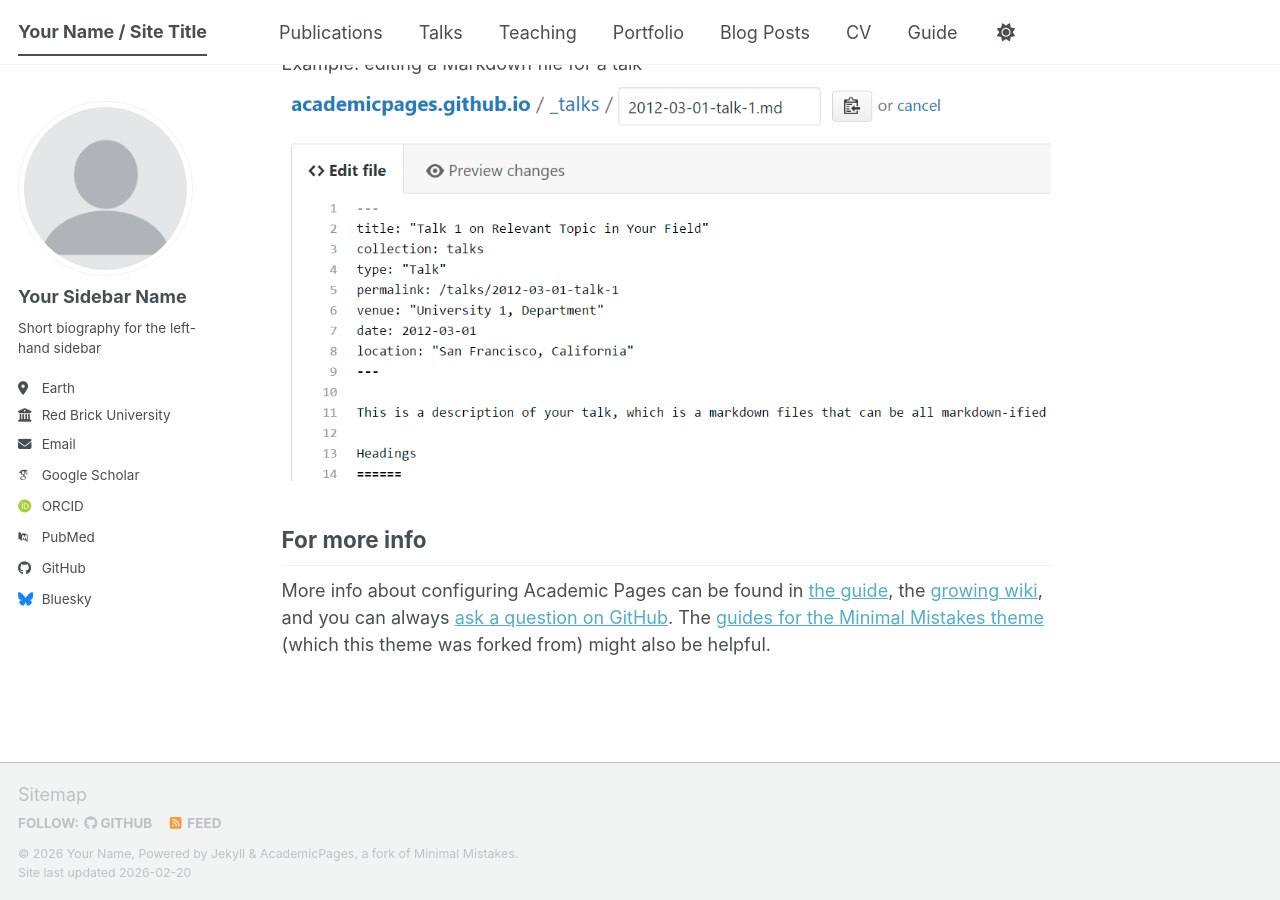
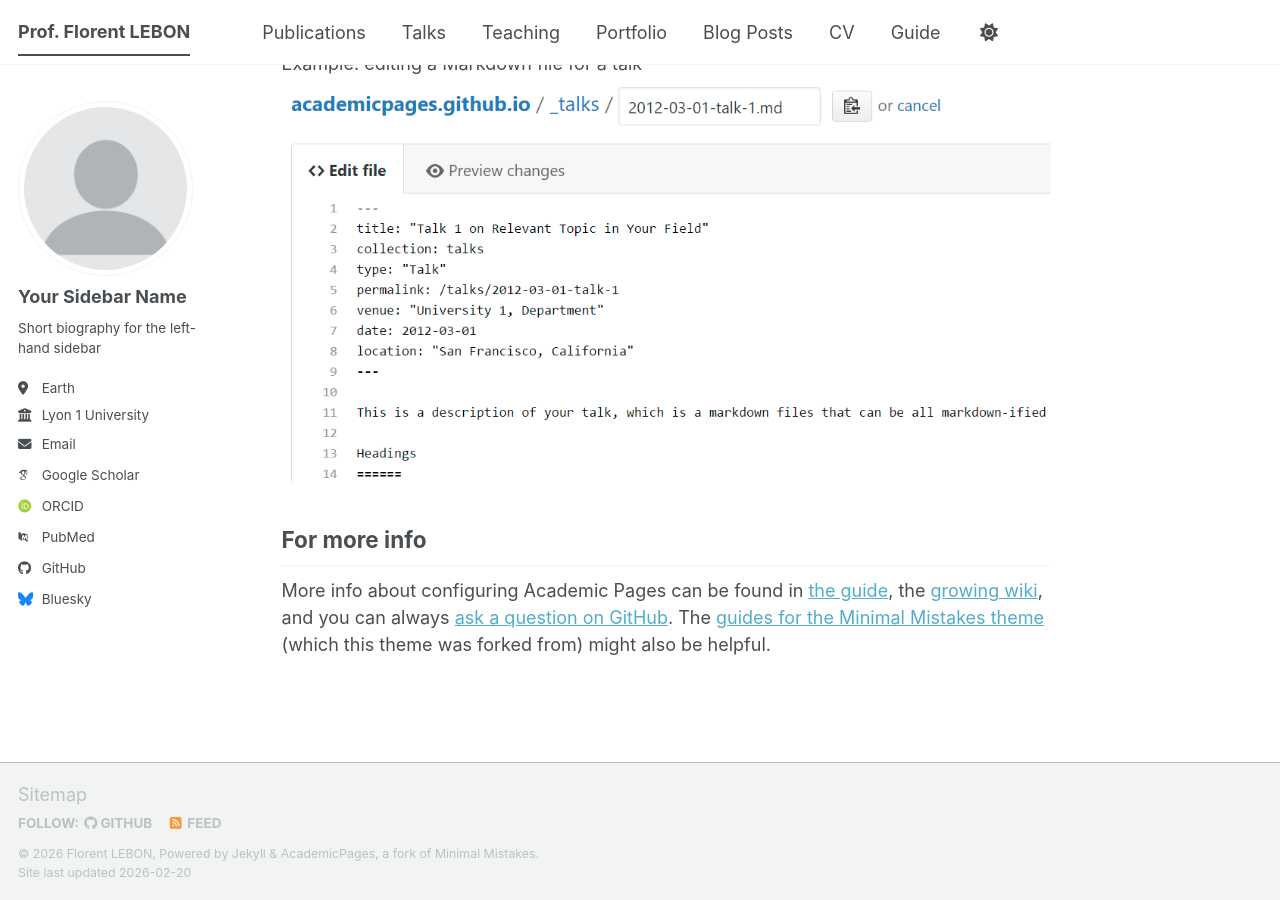
Before and after one commit to FloLebon/FloLebon.github.io, a Jekyll site: the page built from _pages/about.md, in a window 1280 px wide and 900 px high, scrolled down 2720 px. Built offline with Jekyll 4.4.1, drawn with Linux system fonts in a browser that asks for light colours; some web fonts are replaced; a script bundle is joined from its source files by our own code; library files that are not in the unit come from our copies.

Commit message:
Update _config.yml

```diff
--- a/_config.yml
+++ b/_config.yml
@@ -9,10 +9,10 @@
 # Basic Site Settings
 locale                   : "en-US"
 site_theme               : "default" # The available themes options are "default", "air", "sunrise", "mint", "dirt" and "contrast"
-title                    : "Your Name / Site Title"
+title                    : "Prof. Florent LEBON"
 title_separator          : "-"
-name                     : &name "Your Name"
-description              : &description "Your Name's academic portfolio"   # Update this with a general description of your site, this is the default if not overridden by a page
+name                     : &name "Florent LEBON"
+description              : &description "Florent LEBON's academic portfolio"   # Update this with a general description of your site, this is the default if not overridden by a page
 url                      : https://academicpages.github.io # The base hostname & protocol for your site e.g. "https://[your GitHub username].github.io",
                                                            # or if you already have some other page hosted on Github then use "https://[your GitHub username].github.io/[Your Repo Name]"
 baseurl                  : "" # the subpath of your site, e.g. "/blog"
@@ -28,9 +28,9 @@ author:
   pronouns         : # example: "she/her"
   bio              : "Short biography for the left-hand sidebar"
   location         : "Earth"
-  employer         : "Red Brick University"
+  employer         : "Lyon 1 University"
   uri              : # URL
-  email            : "none@example.org"
+  email            : "florent.lebon@univ-lyon1.fr"
 
   # Academic websites
   academia         : # URL
```
